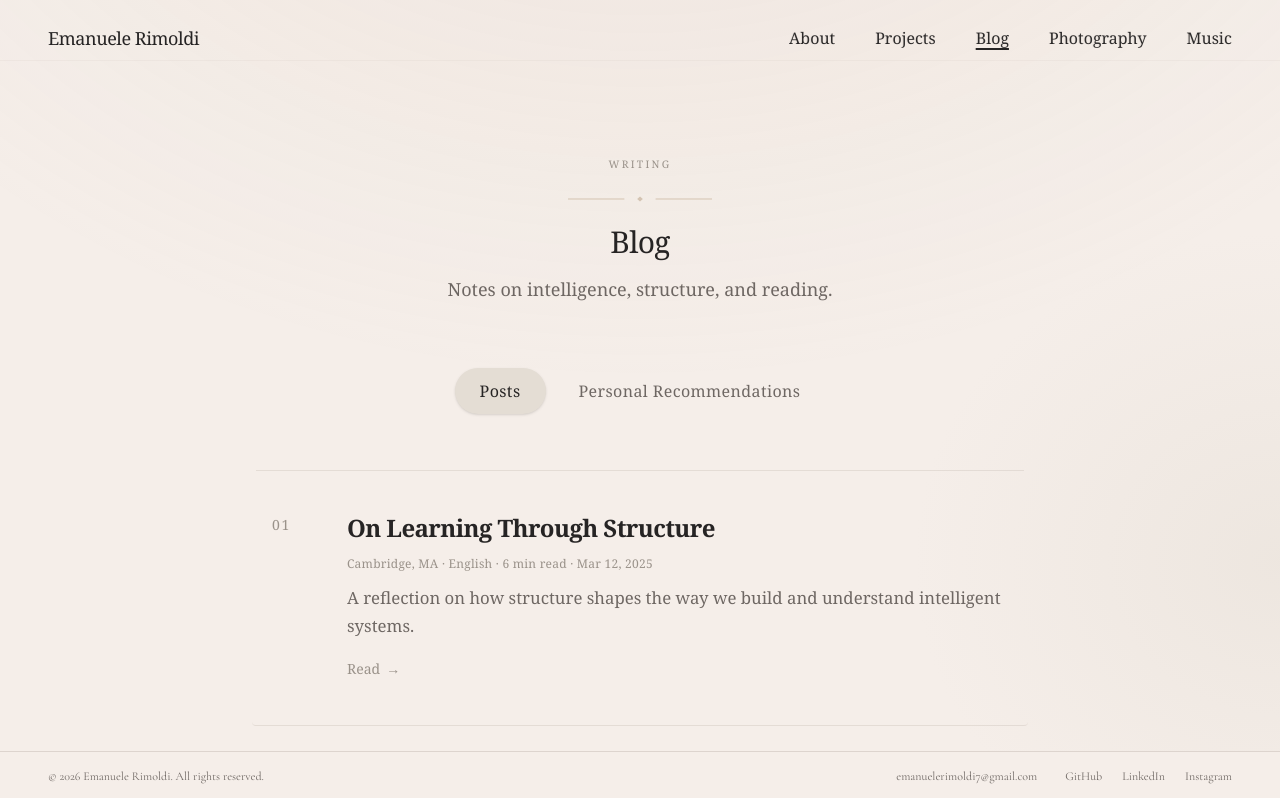
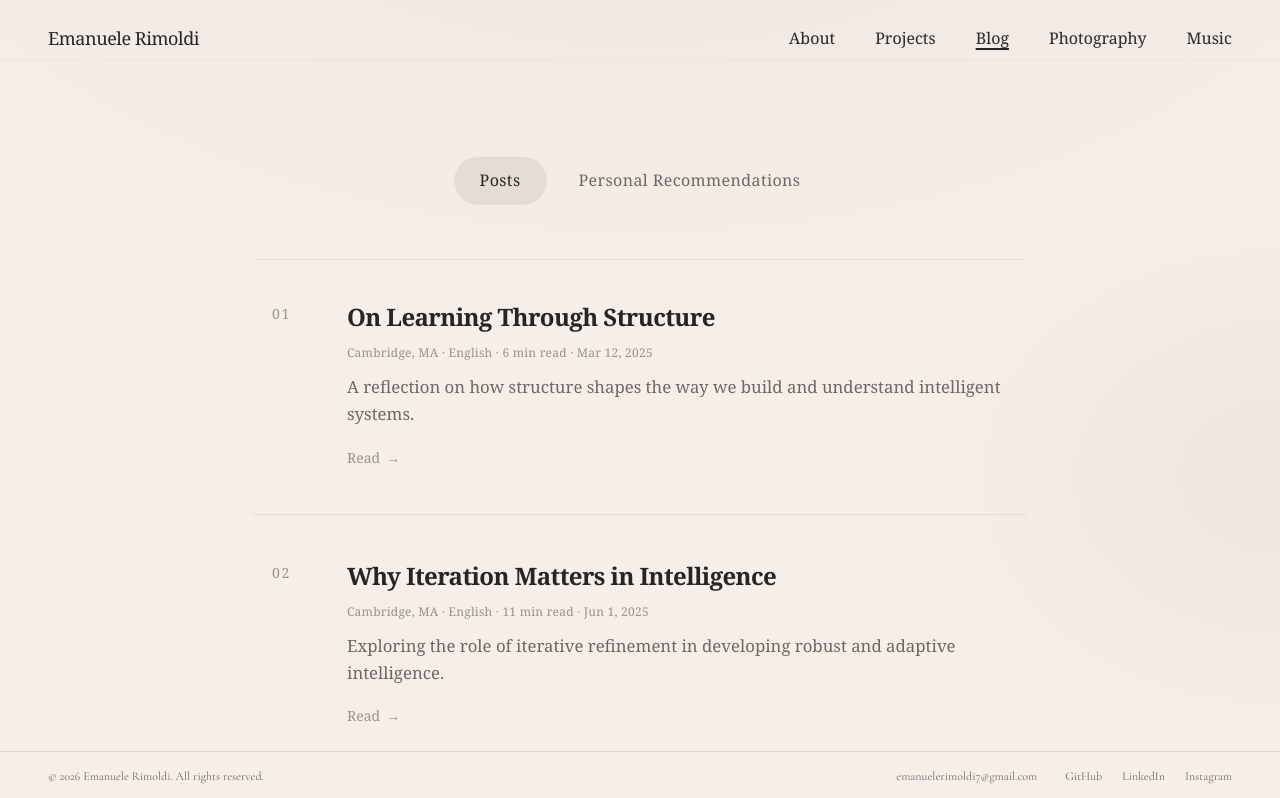
Before and after one commit to EmaRimoldi/EmaRimoldi.github.io, a Next.js app: page /blog in a window 1280 px wide. Shown: the top 798 px of the page. Built offline with nearby package versions, Linux system fonts and the light colour scheme.

Commit message:
Remove in-page section titles (Blog, Music, Photography, Projects)
Made-with: Cursor

```diff
--- a/app/blog/page.tsx
+++ b/app/blog/page.tsx
@@ -3,7 +3,6 @@
 import { useState } from "react";
 import { PageShell } from "@/components/page-shell";
 import { ContentContainer } from "@/components/content-container";
-import { PageHeader } from "@/components/page-header";
 import { BlogCard } from "@/components/blog-card";
 import { blogPosts } from "@/content/blog-posts";
 
@@ -15,13 +14,6 @@ export default function BlogPage() {
   return (
     <PageShell>
       <ContentContainer maxWidth="content" className="py-16 md:py-24">
-        <PageHeader
-          align="center"
-          eyebrow="Writing"
-          title="Blog"
-          subtitle="Notes on intelligence, structure, and reading."
-        />
-
         <div className="mb-12 md:mb-14 flex flex-wrap gap-2 justify-center items-center">
           <button
             type="button"
--- a/app/music/page.tsx
+++ b/app/music/page.tsx
@@ -1,6 +1,5 @@
 import { PageShell } from "@/components/page-shell";
 import { ContentContainer } from "@/components/content-container";
-import { PageHeader } from "@/components/page-header";
 import { AlbumCard } from "@/components/album-card";
 import { musicItems } from "@/content/music-items";
 
@@ -8,12 +7,6 @@ export default function MusicPage() {
   return (
     <PageShell>
       <ContentContainer maxWidth="content" className="py-16 md:py-24">
-        <PageHeader
-          eyebrow="Listening"
-          title="Music"
-          subtitle="Albums and artists that resonate with my practice and interests."
-        />
-
         <div className="grid grid-cols-2 md:grid-cols-3 lg:grid-cols-4 gap-6 md:gap-8">
           {musicItems.map((album) => (
             <AlbumCard
--- a/app/photography/page.tsx
+++ b/app/photography/page.tsx
@@ -1,17 +1,10 @@
 import { PageShell } from "@/components/page-shell";
 import { ContentContainer } from "@/components/content-container";
-import { PageHeader } from "@/components/page-header";
 
 export default function PhotographyPage() {
   return (
     <PageShell>
       <ContentContainer maxWidth="content" className="py-16 md:py-24">
-        <PageHeader
-          eyebrow="Visual"
-          title="Photography"
-          subtitle="A curated gallery is in progress. Thank you for your patience."
-        />
-
         <div className="max-w-2xl mb-12 md:mb-14 space-y-3 font-serif text-sm md:text-base text-[#6E6763] leading-relaxed">
           <p className="text-[#262424]">
             This section will host selected prints and series. For now, placeholders
--- a/app/projects/page.tsx
+++ b/app/projects/page.tsx
@@ -1,6 +1,5 @@
 import { PageShell } from "@/components/page-shell";
 import { ContentContainer } from "@/components/content-container";
-import { PageHeader } from "@/components/page-header";
 import { ProjectCard } from "@/components/project-card";
 import { projectsItems } from "@/content/projects-items";
 
@@ -8,12 +7,6 @@ export default function ProjectsPage() {
   return (
     <PageShell>
       <ContentContainer maxWidth="content" className="py-16 md:py-24">
-        <PageHeader
-          eyebrow="Work"
-          title="Projects"
-          subtitle="Selected tools and research codebases I build on or maintain."
-        />
-
         <div className="flex flex-col gap-8 md:gap-10">
           {projectsItems.map((item, index) => (
             <ProjectCard key={item.id} item={item} index={index} />
```
